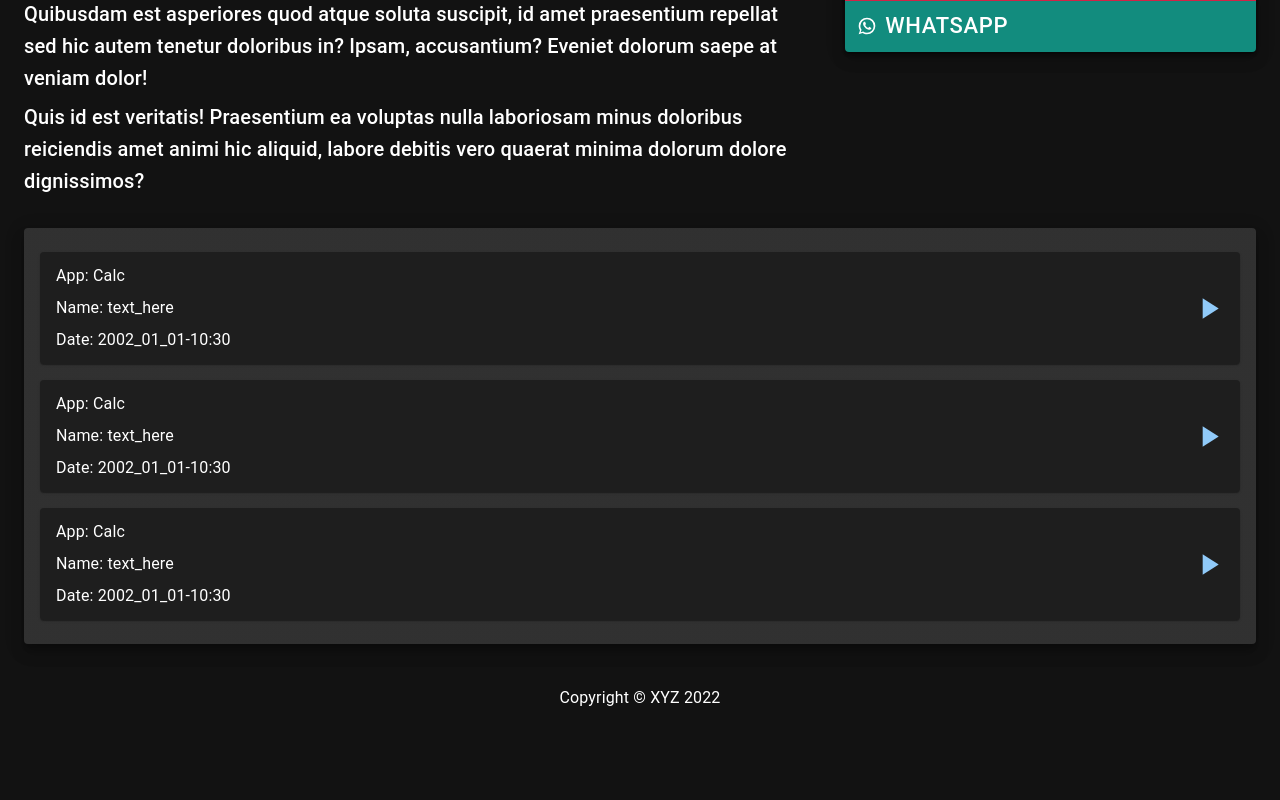
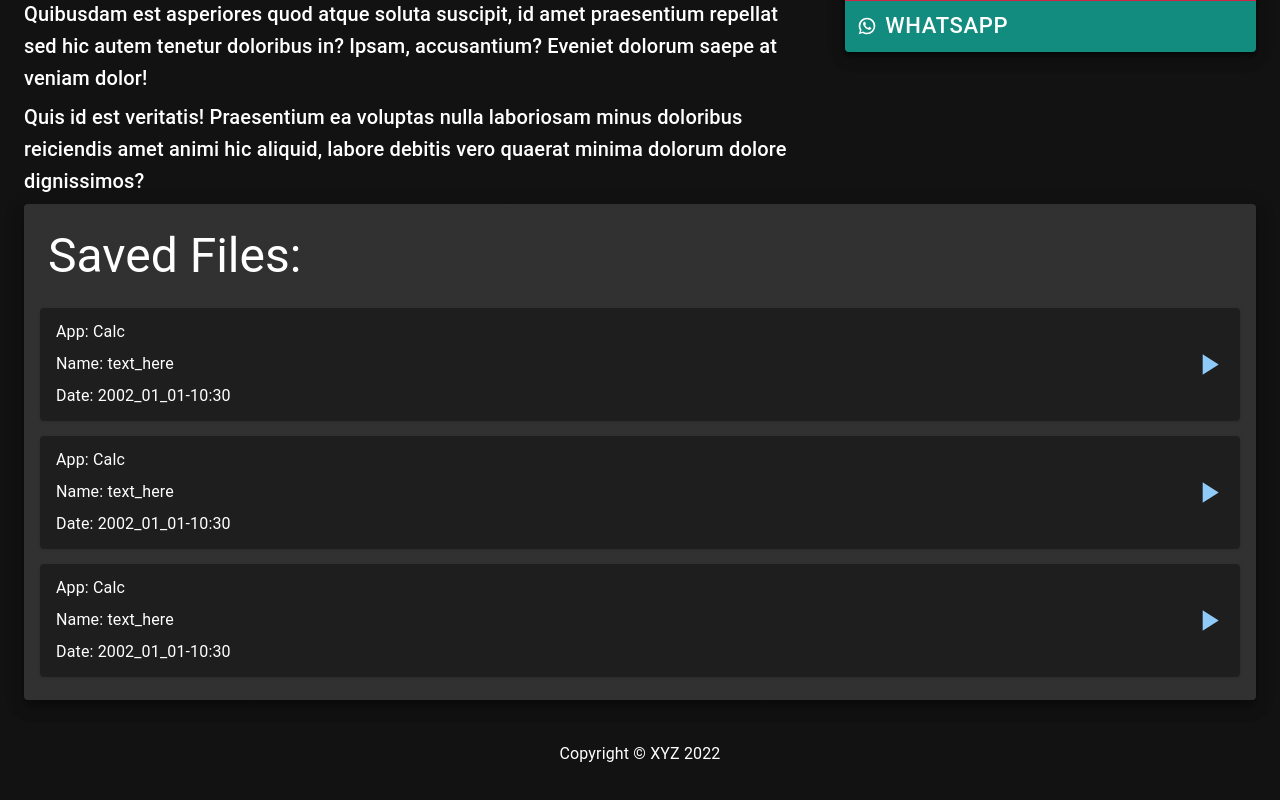
Before and after one commit to k4-100/calc, a React (Create React App) app: page / in a window 1280 px wide. Shown: the part 1041-1841 px from the top of the page. Before the commit the page ends 1793 px from the top, so only its background shows below. Built offline with nearby package versions, Linux system fonts and the light colour scheme.

Commit message:
Added text on top of Saves

```diff
--- a/src/components/Home/Saves.tsx
+++ b/src/components/Home/Saves.tsx
@@ -1,5 +1,5 @@
 import React from "react";
-import { Paper } from "@mui/material";
+import { Paper, Box, Typography } from "@mui/material";
 
 import Save from "./Save";
 /**
@@ -11,17 +11,30 @@ const Saves: React.FC = () => {
     <Paper
       elevation={10}
       sx={{
+        mx: 3,
+      }}
+    >
+      <Typography
+        variant="h3"
+        sx={{
+          p: 3,
+          pb: 0,
+        }}
+      >
+        Saved Files:
+      </Typography>
+      <Box
+        sx={{
           display: "flex",
           flexDirection: "column",
           justifyContent: "space-between",
-        mt: 3,
           p: 2,
-        mx: 3,
         }}
       >
         <Save />
         <Save />
         <Save />
+      </Box>
     </Paper>
   );
 };
```
Lines whose indentation alone changed are shown as unchanged.
